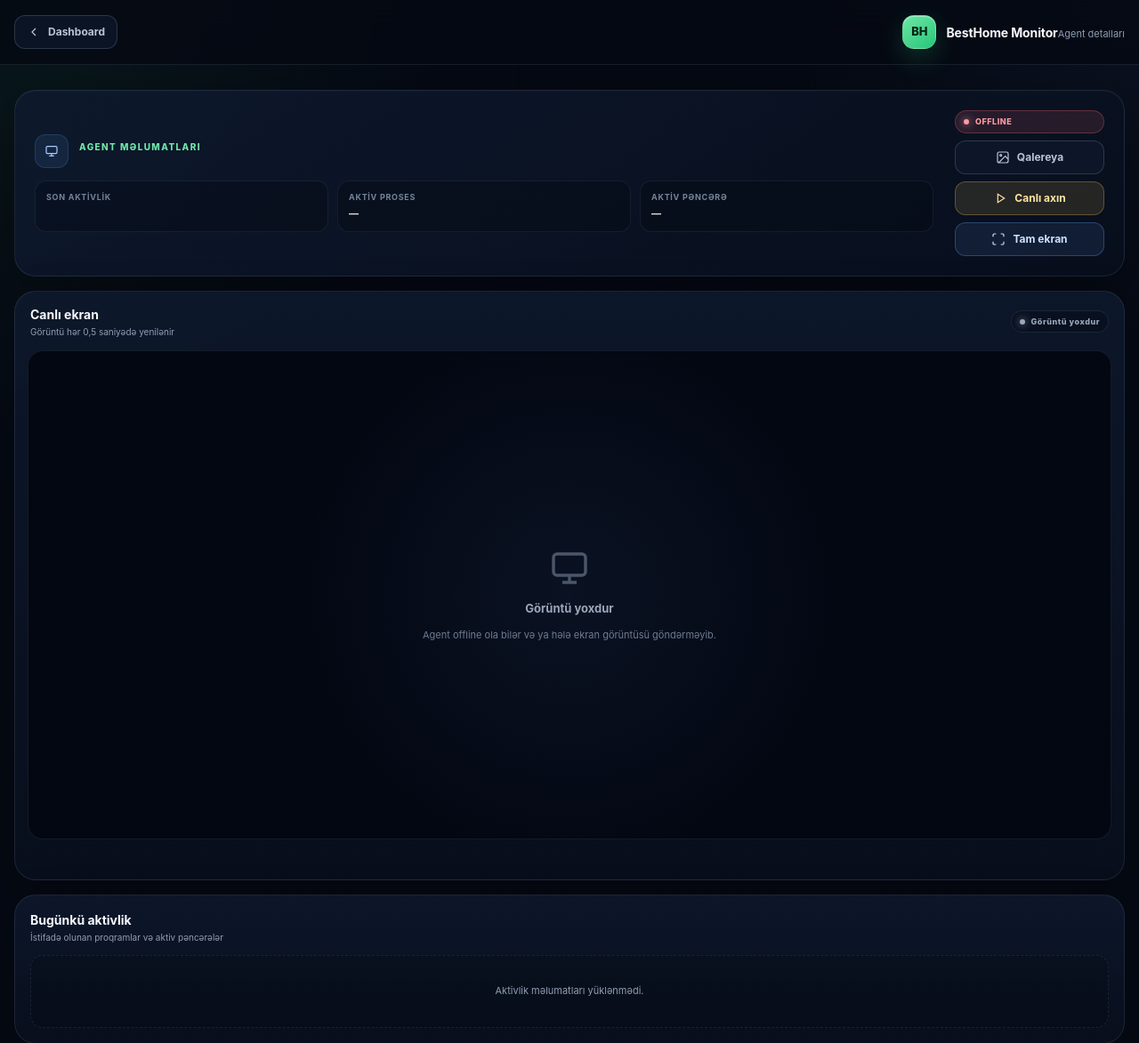
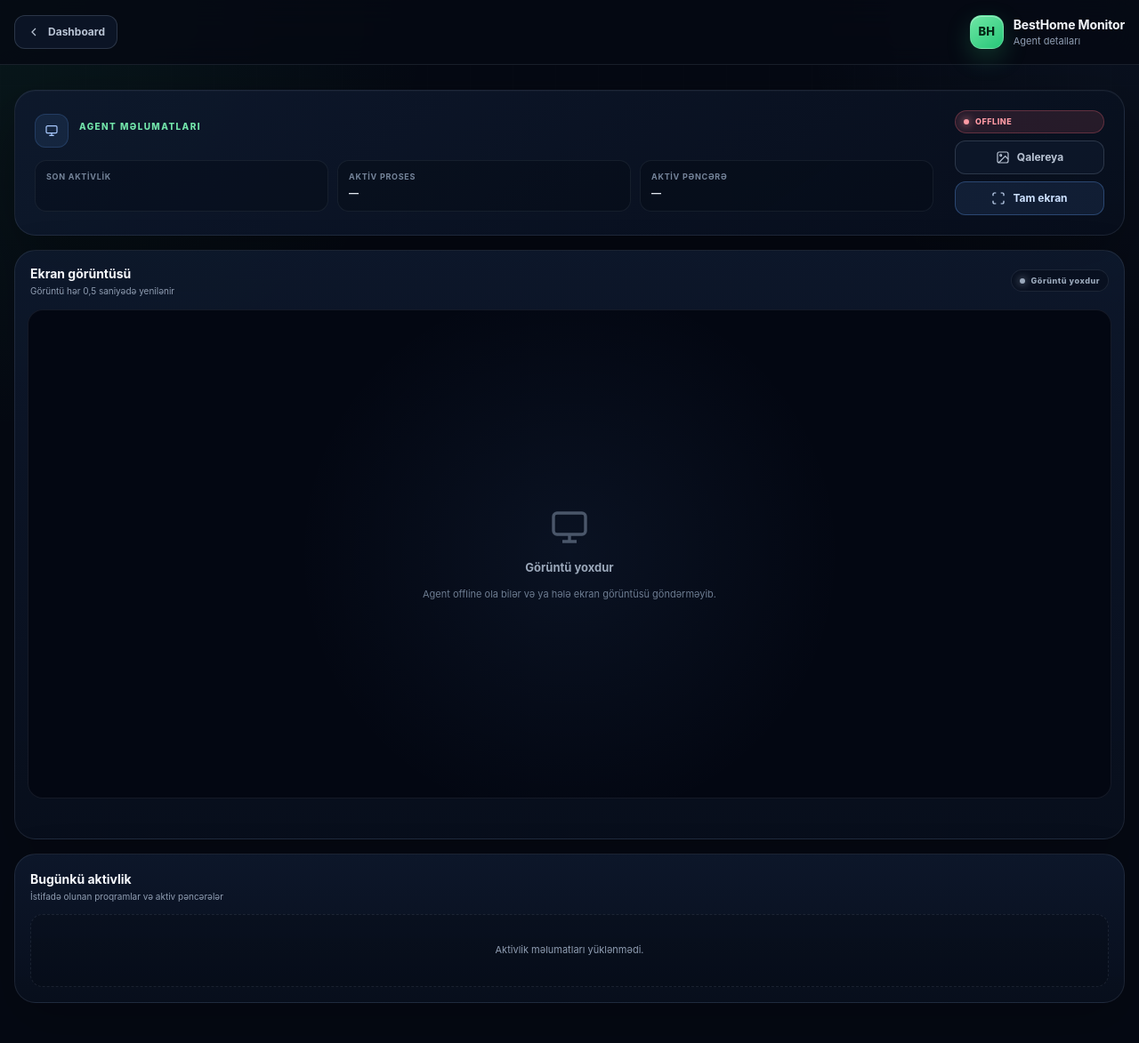
Before and after one commit to AsadAsadov/server, a Flask app: template templates/agent_detail.html in a window 1280 px wide. Shown: the top 1173 px of the page at 89% size. After the commit the page ends 1128 px from the top, so only its background shows below. Run offline with Flask 3, Linux system fonts and the light colour scheme; the template is opened without the code that fills it, so the values that code supplies are empty.

Commit message:
Remove live stream mode and clean agent header

```diff
--- a/templates/agent_detail.html
+++ b/templates/agent_detail.html
@@ -15,7 +15,10 @@
     </a>
     <a class="brand" href="{{ url_for('main.dashboard') }}">
       <span class="badge">BH</span>
-      <span><span class="brand-title">BestHome Monitor</span><span class="brand-subtitle">Agent detalları</span></span>
+      <span style="display:flex;flex-direction:column;min-width:0;line-height:1.15;gap:3px">
+        <span class="brand-title" style="display:block">BestHome Monitor</span>
+        <span class="brand-subtitle" style="display:block">Agent detalları</span>
+      </span>
     </a>
   </div>
 </header>
@@ -49,10 +52,6 @@
         <svg class="icon" viewBox="0 0 24 24" fill="none" stroke="currentColor" stroke-width="1.8"><rect x="3" y="3" width="18" height="18" rx="3"/><circle cx="8.5" cy="8.5" r="1.5"/><path d="m21 15-5-5L5 21"/></svg>
         Qalereya
       </a>
-      <button id="stream-btn" type="button" class="btn-stream">
-        <svg class="icon" viewBox="0 0 24 24" fill="none" stroke="currentColor" stroke-width="1.8"><path d="M8 5v14l11-7z"/></svg>
-        Canlı axın
-      </button>
       <button id="focus-btn" type="button" class="btn-focus">
         <svg class="icon" viewBox="0 0 24 24" fill="none" stroke="currentColor" stroke-width="1.8"><path d="M8 3H5a2 2 0 0 0-2 2v3M16 3h3a2 2 0 0 1 2 2v3M8 21H5a2 2 0 0 1-2-2v-3M16 21h3a2 2 0 0 0 2-2v-3"/></svg>
         Tam ekran
@@ -63,8 +62,8 @@
   <section class="live-panel" id="live-box">
     <div class="panel-header focus-hide">
       <div>
-        <div class="panel-title">Canlı ekran</div>
-        <div class="panel-subtitle" id="live-mode-label">Görüntü hər 0,5 saniyədə yenilənir</div>
+        <div class="panel-title">Ekran görüntüsü</div>
+        <div class="panel-subtitle">Görüntü hər 0,5 saniyədə yenilənir</div>
       </div>
       <div id="live-status" class="live-status-badge"><i class="status-dot"></i>Yüklənir</div>
     </div>
@@ -103,14 +102,10 @@ var metaEl=document.getElementById('live-meta');
 var statusEl=document.getElementById('live-status');
 var cursorEl=document.getElementById('mouse-cursor');
 var stageEl=document.getElementById('live-stage');
-var streamBtn=document.getElementById('stream-btn');
-var modeLabel=document.getElementById('live-mode-label');
 var lastMouse=null;
 var showAllActivity=false;
 var activityRows=[];
-var isStreamMode=false;
 var pollTimer=null;
-var mouseTimer=null;
 
 function setStatus(text,active){statusEl.innerHTML='<i class="status-dot"></i>'+text;statusEl.classList.toggle('active',!!active);}
 function showEmpty(title,description){imgEl.classList.add('hidden');emptyEl.classList.remove('hidden');emptyEl.querySelector('b').textContent=title;emptyEl.querySelector('span').textContent=description;cursorEl.hidden=true;}
@@ -134,46 +129,26 @@ function applyMetadata(data){
   if(data.mouse_x!==null&&data.mouse_x!==undefined&&data.mouse_y!==null&&data.mouse_y!==undefined&&data.screen_width&&data.screen_height){lastMouse=data;positionCursor();}
   else{lastMouse=null;cursorEl.hidden=true;}
 }
-function fetchLastMetadata(updateImage){
+function fetchLastMetadata(){
   fetch('/api/agent/'+encodeURIComponent(agentName)+'/last')
     .then(function(response){if(!response.ok) throw new Error('no-image');return response.json();})
     .then(function(data){
       if(!data.ok) throw new Error('no-image');
-      if(updateImage&&data.filename){
+      if(data.filename){
         imgEl.onload=function(){showImage();positionCursor();};
         imgEl.onerror=function(){showEmpty('Görüntü açıla bilmədi','Agent yenidən görüntü göndərdikdə avtomatik bərpa olunacaq.');};
         imgEl.src='/screens/'+encodeURIComponent(data.filename)+'?t='+Date.now();
       }
       applyMetadata(data);
-      setStatus(isStreamMode?'Canlı axın aktivdir':'Agent aktivdir',true);
+      setStatus('Agent aktivdir',true);
     })
     .catch(function(){setStatus('Görüntü yoxdur',false);showEmpty('Görüntü yoxdur','Agent offline ola bilər və ya hələ ekran görüntüsü göndərməyib.');});
 }
-function startPollingMode(){
-  isStreamMode=false;
-  streamBtn.classList.remove('active');
-  streamBtn.innerHTML='<svg class="icon" viewBox="0 0 24 24" fill="none" stroke="currentColor" stroke-width="1.8"><path d="M8 5v14l11-7z"/></svg>Canlı axın';
-  modeLabel.textContent='Görüntü hər 0,5 saniyədə yenilənir';
-  if(mouseTimer){clearInterval(mouseTimer);mouseTimer=null;}
+function startPolling(){
   if(pollTimer){clearInterval(pollTimer);}
-  fetchLastMetadata(true);
-  pollTimer=setInterval(function(){fetchLastMetadata(true);},500);
+  fetchLastMetadata();
+  pollTimer=setInterval(fetchLastMetadata,500);
 }
-function startStreamMode(){
-  isStreamMode=true;
-  streamBtn.classList.add('active');
-  streamBtn.innerHTML='<svg class="icon" viewBox="0 0 24 24" fill="none" stroke="currentColor" stroke-width="1.8"><path d="M6 5h4v14H6zM14 5h4v14h-4z"/></svg>Normal rejim';
-  modeLabel.textContent='Davamlı canlı axın aktivdir';
-  if(pollTimer){clearInterval(pollTimer);pollTimer=null;}
-  imgEl.onload=function(){showImage();positionCursor();};
-  imgEl.onerror=function(){showEmpty('Canlı axın açılmadı','Normal rejimə qayıdıb yenidən yoxlayın.');setStatus('Axın xətası',false);};
-  imgEl.src='/stream/'+encodeURIComponent(agentName)+'?t='+Date.now();
-  showImage();
-  setStatus('Canlı axın aktivdir',true);
-  fetchLastMetadata(false);
-  mouseTimer=setInterval(function(){fetchLastMetadata(false);},1000);
-}
-function toggleStreamMode(){if(isStreamMode)startPollingMode();else startStreamMode();}
 function escapeHtml(value){return String(value||'').replace(/[&<>\"]/g,function(character){return {'&':'&amp;','<':'&lt;','>':'&gt;','\"':'&quot;'}[character];});}
 function renderActivity(){
   var list=document.getElementById('activity-list');
@@ -191,12 +166,11 @@ function fetchActivity(){
     .catch(function(){document.getElementById('activity-list').innerHTML='<div class="activity-empty">Aktivlik məlumatları yüklənmədi.</div>';});
 }
 
-startPollingMode();
+startPolling();
 fetchActivity();
 setInterval(fetchActivity,30000);
 imgEl.addEventListener('load',positionCursor);
 window.addEventListener('resize',positionCursor);
-streamBtn.addEventListener('click',toggleStreamMode);
 document.getElementById('activity-toggle').addEventListener('click',function(){showAllActivity=!showAllActivity;renderActivity();});
 
 var focusBtn=document.getElementById('focus-btn');
```
